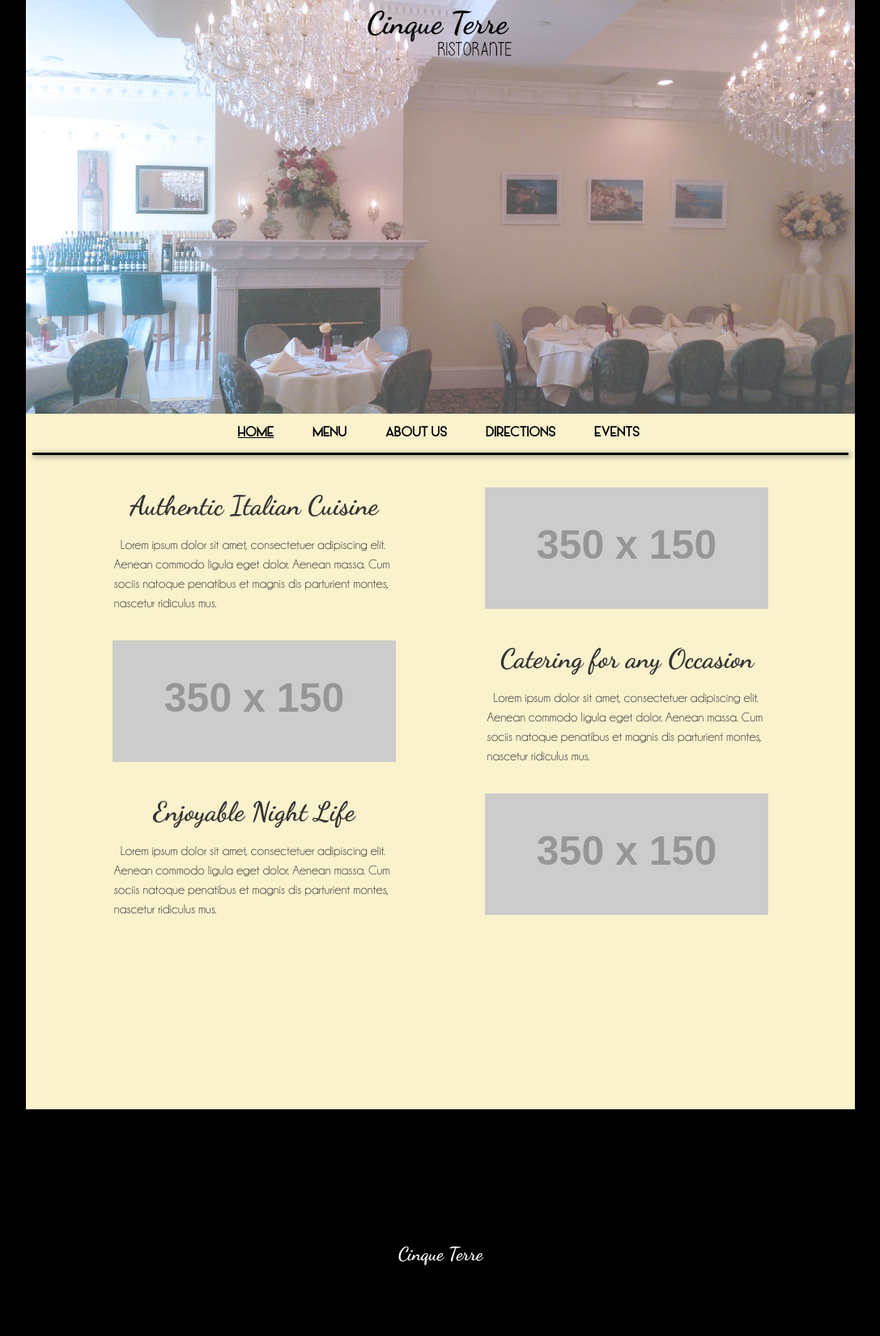
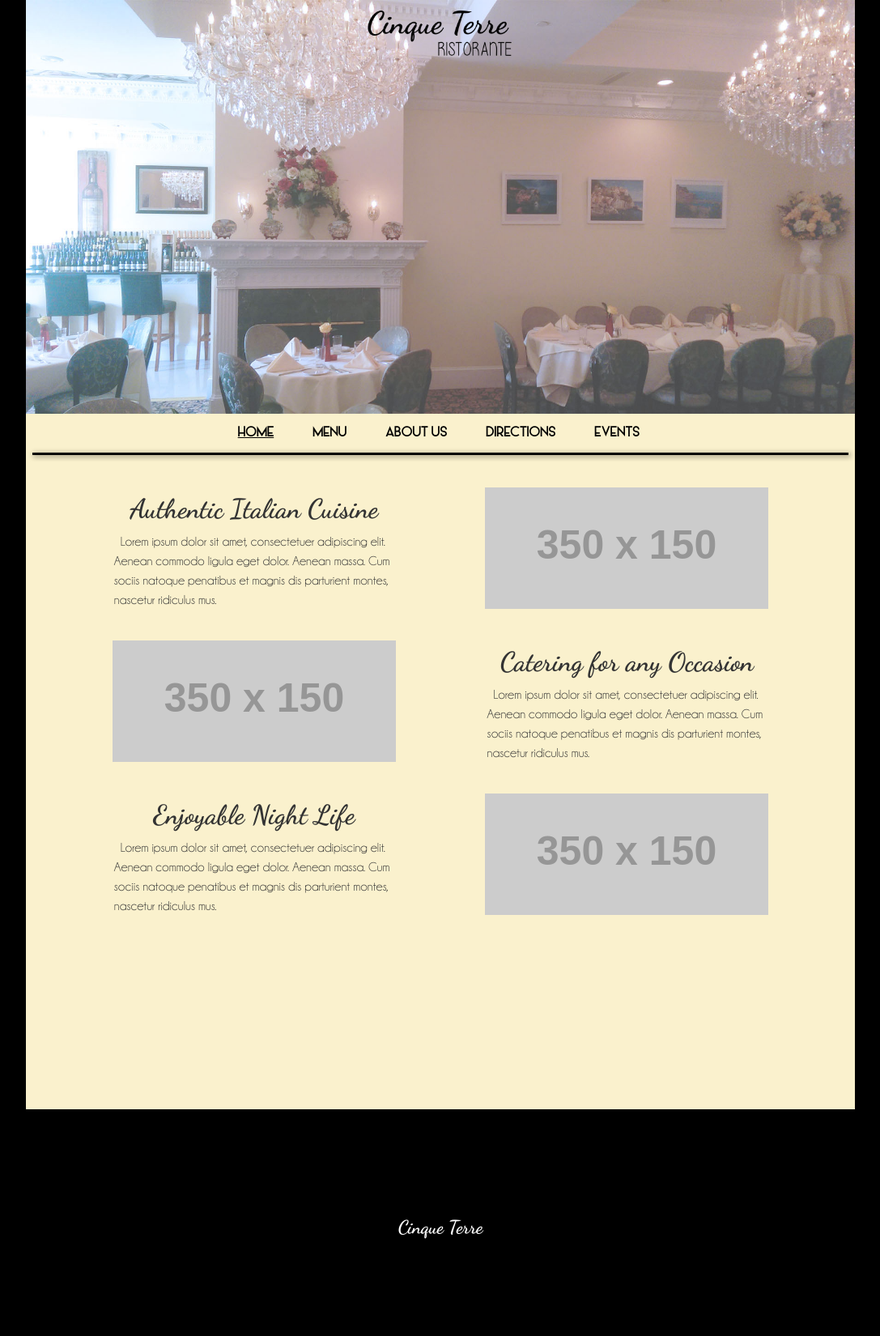
Before and after one commit to cinqueterreli/cinqueterre.github.io, a Jekyll site: the page built from 00index.html, in a window 1280 px wide. Shown: the whole page at 81% size, without its empty margins (96-1183 px from the left). Built offline with Jekyll 4.4.1, drawn with Linux system fonts in a browser that asks for light colours.

Commit message:
fixed header margins

```diff
--- a/css/main.css
+++ b/css/main.css
@@ -41,7 +41,7 @@
 }
 
 h1, h2, h3, h4 {
-  margin: 1.414em 0 0.5em;
+  margin: 0 0 .25em 0;
   font-weight: inherit;
   line-height: 1.2;
   text-align:center;
```
